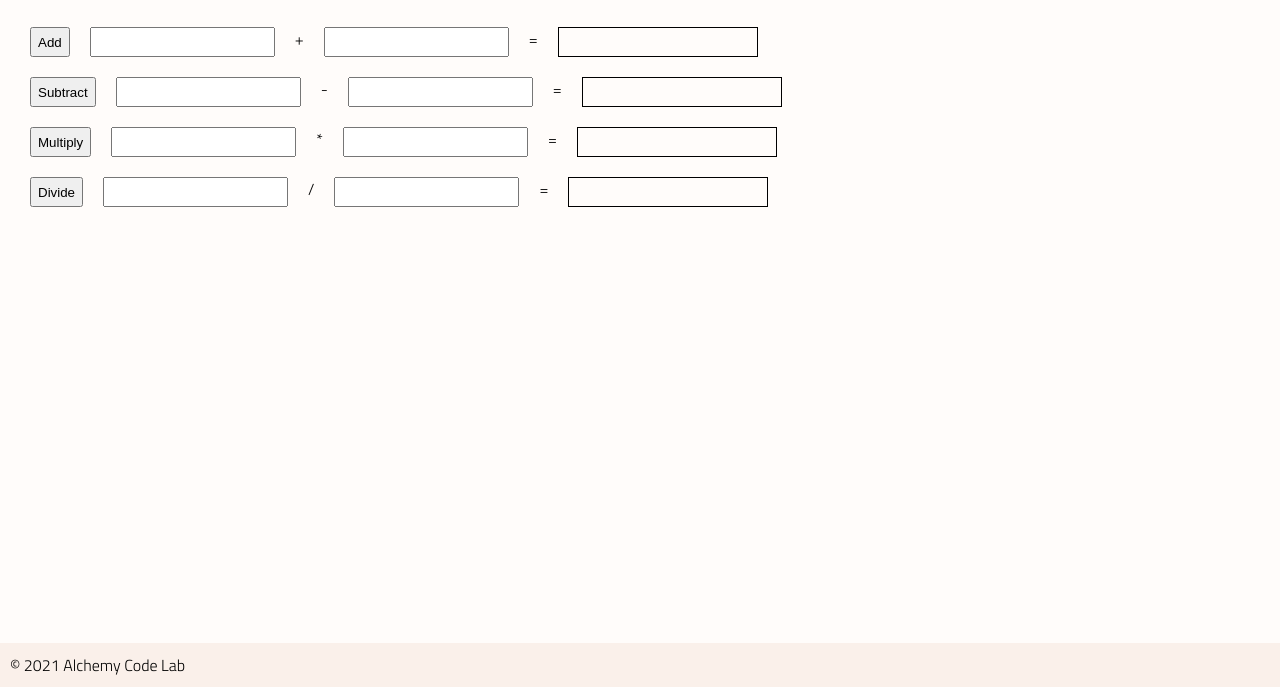
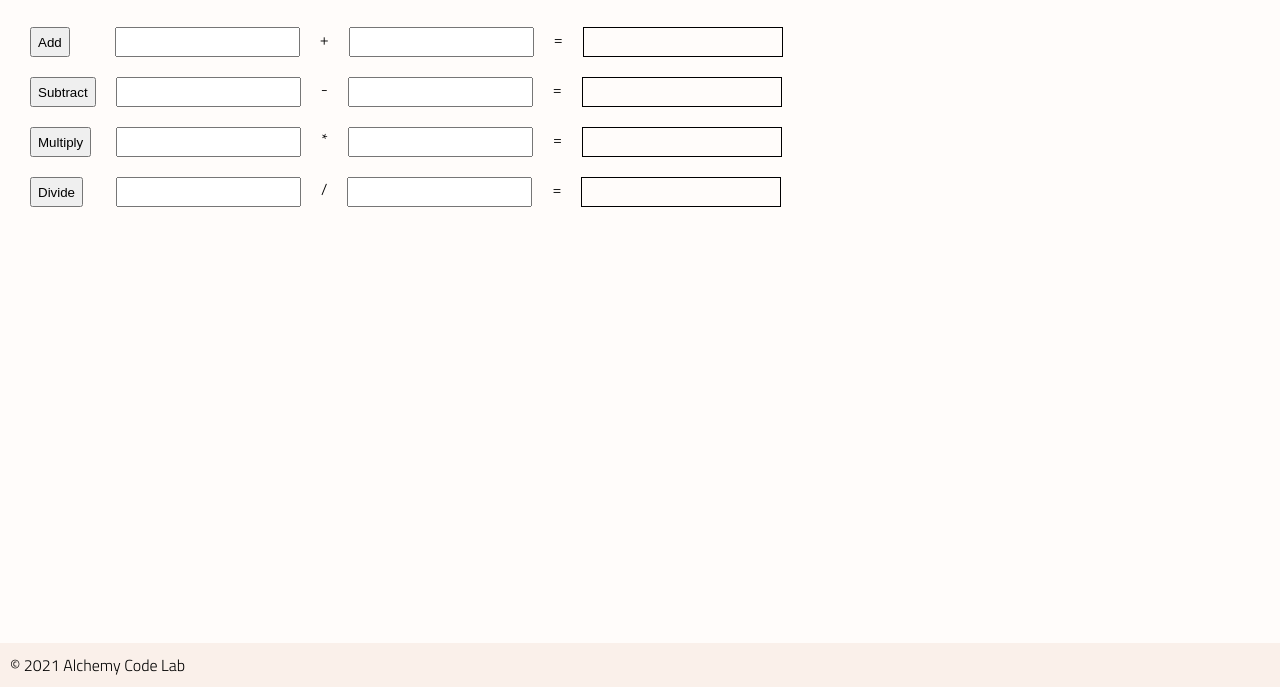
Before and after one commit to Benatovich/LAB-04-calculator, a plain HTML site: page index.html in a window 1280 px wide. Shown: the part 113-800 px from the top of the page. Drawn offline with Linux system fonts and the light colour scheme.

Commit message:
elements are lined up more neatly now

```diff
--- a/styles/styles.css
+++ b/styles/styles.css
@@ -44,7 +44,7 @@ footer {
 
 
 #add-number-1 {
-    margin-left: 20px;
+    margin-left: 45px;
     margin-right: 20px;
 }
 
@@ -77,7 +77,7 @@ footer {
 }
 
 #multiply-number-1 {
-    margin-left: 20px;
+    margin-left: 25px;
     margin-right: 20px;
 }
 
@@ -93,7 +93,7 @@ footer {
 }
 
 #divide-number-1 {
-    margin-left: 20px;
+    margin-left: 33px;
     margin-right: 20px;
 }
 
```
